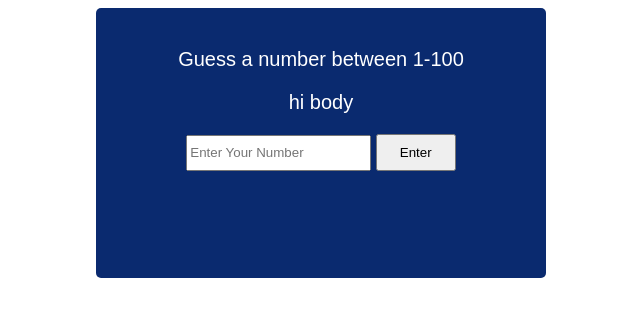
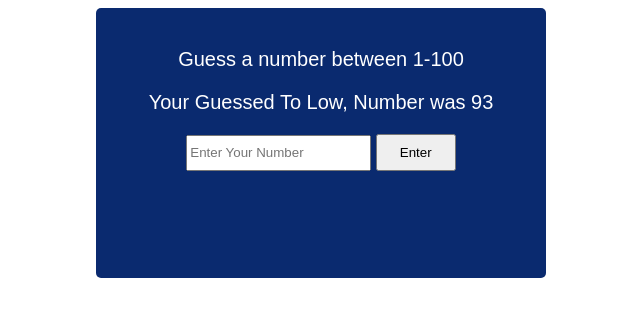
Before and after one commit to Hasibul-islam1/Fun_Project, a plain HTML site: page Guess Number/index.html in a window 1280 px wide. Both pictures are taken after a click on the button "Enter". Shown: the whole page, without its empty margins (319-959 px from the left). Drawn offline with Linux system fonts and the light colour scheme.

Commit message:
add function part

```diff
--- a/Guess Number/index.html
+++ b/Guess Number/index.html
@@ -9,7 +9,7 @@
 <body>
     <div class="container">
         <p class="heading">Guess a number between 1-100</p>
-        <p id="message">hi body</p>
+        <p id="message">Your Guess....</p>
         <input type="text" id="box" placeholder="Enter Your Number">
         <button type="button" id="btn">Enter</button>
     </div>
--- a/Guess Number/main.js
+++ b/Guess Number/main.js
@@ -0,0 +1,19 @@
+const box=document.getElementById("box");
+const massage=document.getElementById("message");
+
+document.getElementById("btn").addEventListener("click",()=>{
+    const num=Math.floor(Math.random()*100);
+ const count = Number(box.value);
+  if (count===num) {
+    massage.innerText=`Your Guessed Right,Your Number Was${num}`
+    // console.log(num);
+  }
+  else if(count<num){
+    massage.innerText=`Your Guessed To Low, Number was ${num}`;
+    // console.log(num);
+  }
+  else{
+    massage.innerText=`Your Guessed To High,Number was ${num}`;
+    // console.log(num);
+  }
+});
```
